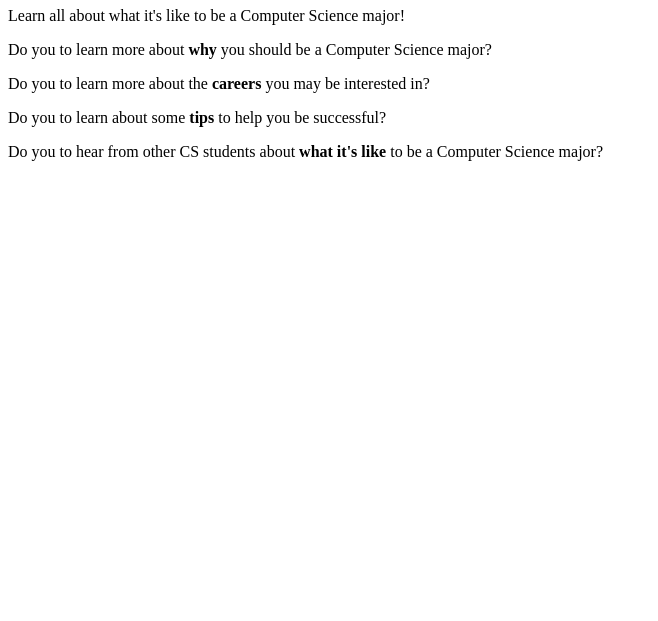
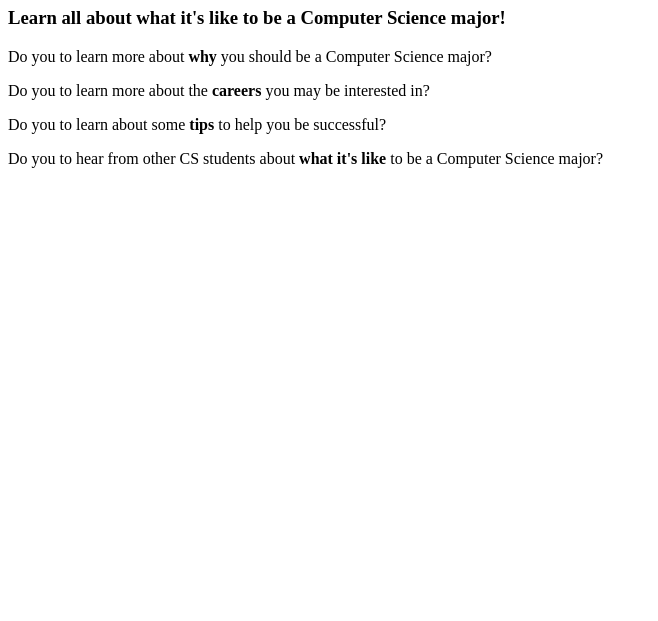
Before and after one commit to ChloeSheasby/seivproject1, a plain HTML site: page index.html in a window 1280 px wide. Shown: the part 179-800 px from the top of the page, without its empty margins (0-658 px from the left). Drawn offline with Linux system fonts and the light colour scheme.

Commit message:
few more changes

```diff
--- a/index.html
+++ b/index.html
@@ -12,7 +12,7 @@
         </ul>
 
         <h1>Computer Science Explained</h1>
-        <p>Learn all about what it's like to be a Computer Science major!</p>
+        <h3>Learn all about what it's like to be a Computer Science major!</h3>
 
         <!-- in the css file, we can make a menu-item be a paragraph block that can be clicked
              probably need to make an onclick event for this with javascript -->
```
